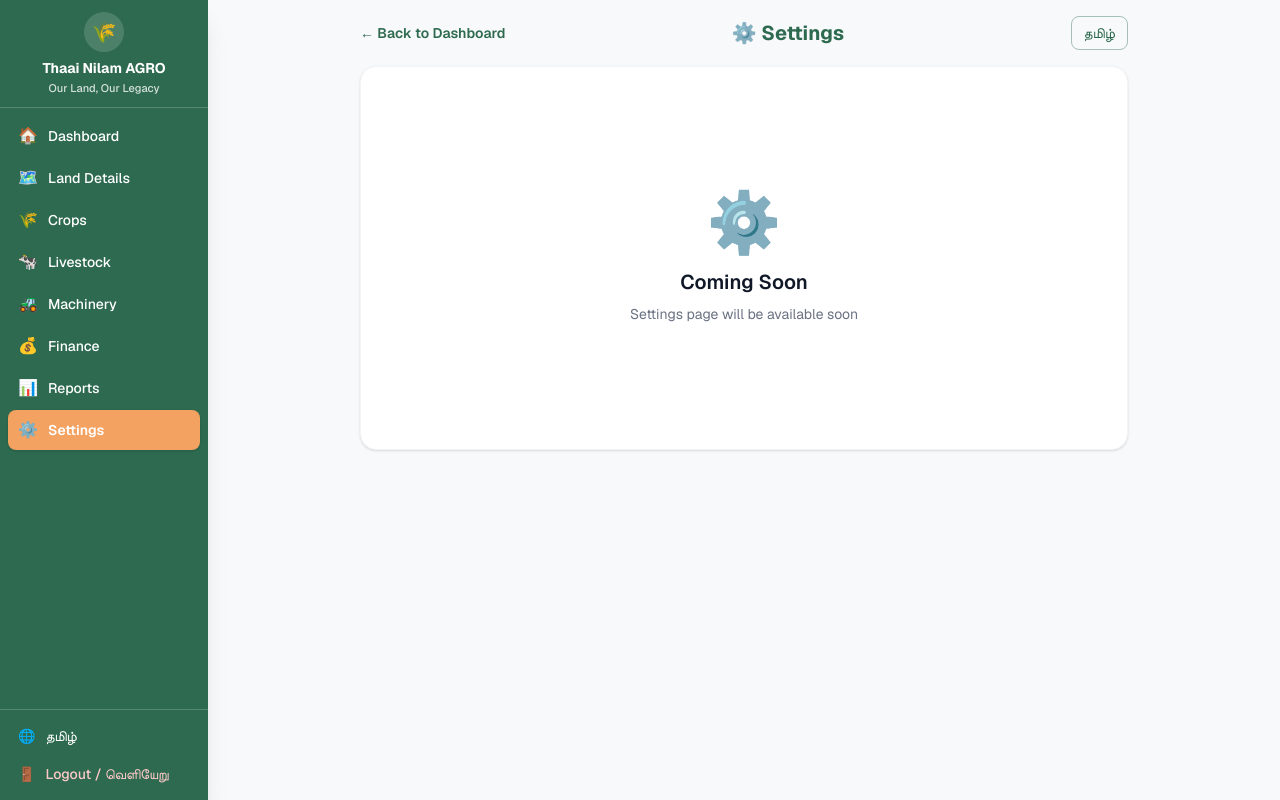
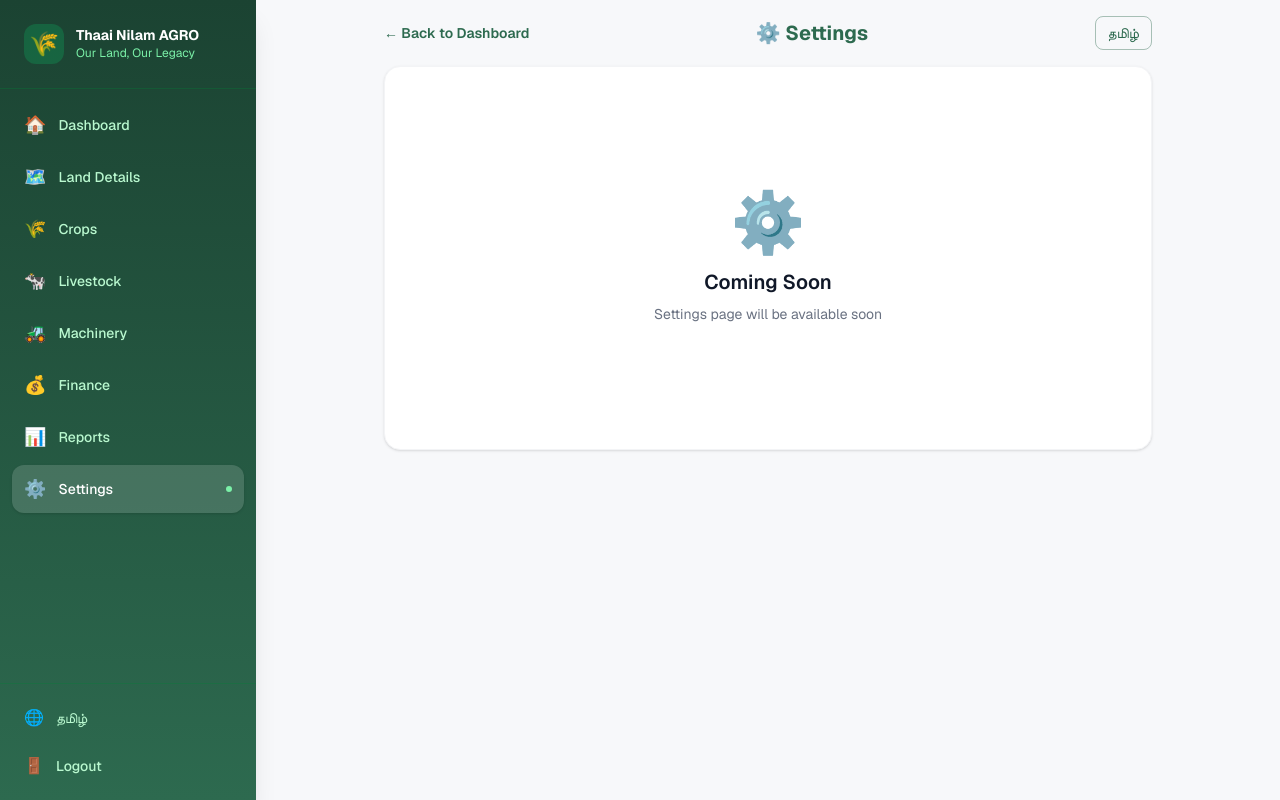
Before and after one commit to yvikykavin-hub/farm-management-system, a Next.js app in the folder app/: page /settings in a window 1280 px wide. Built offline with nearby package versions, Linux system fonts and the light colour scheme; no server answers.

Commit message:
feat: design system foundation - theme tokens, redesigned sidebar, animation/skeleton/toast infrastructure

```diff
--- a/app/app/globals.css
+++ b/app/app/globals.css
@@ -17,10 +17,34 @@
 
   /* Thaai Nilam AGRO design tokens */
   --color-primary: #2d6a4f;
+  --color-primary-light: #52b788;
+  --color-primary-dark: #1b4332;
+  --color-primary-hover: #245a42;
+
   --color-accent: #f4a261;
-  --color-page: #f8f9fa;
-  --color-danger: #e63946;
-  --color-success: #52b788;
+  --color-accent-light: #fdecd5;
+
+  --color-success: #22c55e;
+  --color-success-bg: #f0fdf4;
+  --color-danger: #ef4444;
+  --color-danger-bg: #fef2f2;
+  --color-warning: #f59e0b;
+  --color-warning-bg: #fffbeb;
+  --color-info: #3b82f6;
+  --color-info-bg: #eff6ff;
+
+  --color-page: #f7f8fa;
+  --color-card: #ffffff;
+  --color-border: #e5e7eb;
+  --color-text: #111827;
+  --color-text-secondary: #6b7280;
+  --color-text-muted: #9ca3af;
+
+  --color-sidebar: #1b4332;
+  --color-sidebar-hover: #245a42;
+  --color-sidebar-active: #2d6a4f;
+  --color-sidebar-text: #d1fae5;
+  --color-sidebar-active-text: #ffffff;
 }
 
 @media (prefers-color-scheme: dark) {
--- a/app/app/layout.tsx
+++ b/app/app/layout.tsx
@@ -1,5 +1,6 @@
 import type { Metadata } from "next";
 import { Geist } from "next/font/google";
+import { Toaster } from "react-hot-toast";
 import "./globals.css";
 
 const geist = Geist({ subsets: ["latin"] });
@@ -18,6 +19,27 @@ export default function RootLayout({
     <html lang="ta">
       <body className={`${geist.className} min-h-screen bg-green-50`}>
         {children}
+        <Toaster
+          position="top-right"
+          toastOptions={{
+            duration: 3000,
+            style: {
+              background: "#fff",
+              color: "#111827",
+              borderRadius: "12px",
+              border: "1px solid #E5E7EB",
+              boxShadow: "0 4px 6px -1px rgb(0 0 0 / 0.1)",
+              fontSize: "14px",
+              fontWeight: "500",
+            },
+            success: {
+              iconTheme: { primary: "#2D6A4F", secondary: "#fff" },
+            },
+            error: {
+              iconTheme: { primary: "#EF4444", secondary: "#fff" },
+            },
+          }}
+        />
       </body>
     </html>
   );
--- /dev/null
+++ b/app/components/AnimatedCard.tsx
@@ -0,0 +1,24 @@
+"use client";
+
+import { motion } from "framer-motion";
+
+export default function AnimatedCard({
+  children,
+  delay = 0,
+  className = "",
+}: {
+  children: React.ReactNode;
+  delay?: number;
+  className?: string;
+}) {
+  return (
+    <motion.div
+      initial={{ opacity: 0, y: 16 }}
+      animate={{ opacity: 1, y: 0 }}
+      transition={{ duration: 0.35, delay, ease: [0.25, 0.46, 0.45, 0.94] }}
+      className={className}
+    >
+      {children}
+    </motion.div>
+  );
+}
--- /dev/null
+++ b/app/components/AnimatedNumber.tsx
@@ -0,0 +1,29 @@
+"use client";
+
+import { useEffect, useRef, useState } from "react";
+
+export function AnimatedNumber({ value, prefix = "₹" }: { value: number; prefix?: string }) {
+  const [display, setDisplay] = useState(0);
+  const startTime = useRef<number | undefined>(undefined);
+  const duration = 1000;
+
+  useEffect(() => {
+    startTime.current = undefined;
+    let frame: number;
+    const animate = (timestamp: number) => {
+      if (!startTime.current) startTime.current = timestamp;
+      const progress = Math.min((timestamp - startTime.current) / duration, 1);
+      const eased = 1 - Math.pow(1 - progress, 3);
+      setDisplay(Math.floor(eased * value));
+      if (progress < 1) frame = requestAnimationFrame(animate);
+    };
+    frame = requestAnimationFrame(animate);
+    return () => cancelAnimationFrame(frame);
+  }, [value]);
+
+  return (
+    <span>
+      {prefix}{display.toLocaleString("en-IN")}
+    </span>
+  );
+}
--- /dev/null
+++ b/app/components/PageWrapper.tsx
@@ -0,0 +1,15 @@
+"use client";
+
+import { motion } from "framer-motion";
+
+export default function PageWrapper({ children }: { children: React.ReactNode }) {
+  return (
+    <motion.div
+      initial={{ opacity: 0, y: 12 }}
+      animate={{ opacity: 1, y: 0 }}
+      transition={{ duration: 0.3, ease: [0.25, 0.46, 0.45, 0.94] }}
+    >
+      {children}
+    </motion.div>
+  );
+}
--- a/app/components/Sidebar.tsx
+++ b/app/components/Sidebar.tsx
@@ -7,15 +7,14 @@ import { supabase } from "../lib/supabase";
 
 const navItems = [
   { href: "/", icon: "🏠", label: "Dashboard", labelTa: "முகப்பு" },
-  { href: "/land-details", icon: "🗺️", label: "Land Details", labelTa: "நில விவரம்" },
+  { href: "/land-details", icon: "🗺️", label: "Land Details", labelTa: "நில விவரம்", startsWith: true },
   { href: "/crops", icon: "🌾", label: "Crops", labelTa: "பயிர்கள்" },
-  { href: "/machinery", icon: "🚜", label: "Machinery", labelTa: "இயந்திரங்கள்" },
+  { href: "/livestock", icon: "🐄", label: "Livestock", labelTa: "கால்நடை", startsWith: true },
+  { href: "/machinery", icon: "🚜", label: "Machinery", labelTa: "இயந்திரங்கள்", startsWith: true },
   { href: "/finance", icon: "💰", label: "Finance", labelTa: "நிதி நிலை" },
   { href: "/reports", icon: "📊", label: "Reports", labelTa: "அறிக்கைகள்" },
   { href: "/settings", icon: "⚙️", label: "Settings", labelTa: "அமைப்புகள்" },
 ];
-
-const livestockLink = { href: "/livestock", icon: "🐄", label: "Livestock", labelTa: "கால்நடை" };
 
 type SidebarProps = {
   lang?: "ta" | "en";
@@ -53,99 +52,68 @@ export default function Sidebar({ lang = "en", setLang }: SidebarProps) {
         />
       )}
 
-      <div
-        className={`w-52 h-screen bg-primary text-white flex flex-col shadow-xl shrink-0 fixed sm:static z-50 transition-transform duration-200 ${
+      <aside
+        className={`w-64 h-screen bg-gradient-to-b from-[#1B4332] to-[#2D6A4F] flex flex-col shadow-xl shrink-0 fixed sm:static z-50 transition-transform duration-200 ${
           mobileOpen ? "translate-x-0" : "-translate-x-full sm:translate-x-0"
         }`}
       >
-        {/* Brand */}
-        <div className="p-3 border-b border-white/20 shrink-0">
-          <div className="w-10 h-10 rounded-full bg-white/15 flex items-center justify-center text-xl mb-2 mx-auto">
-            🌾
+        {/* Logo area */}
+        <div className="p-6 border-b border-green-700/30 shrink-0">
+          <div className="flex items-center gap-3">
+            <div className="w-10 h-10 bg-green-400/20 rounded-xl flex items-center justify-center text-2xl shrink-0">
+              🌾
+            </div>
+            <div>
+              <h1 className="text-white font-bold text-sm leading-tight">
+                {lang === "ta" ? "தாய் நிலம் AGRO" : "Thaai Nilam AGRO"}
+              </h1>
+              <p className="text-green-300 text-xs leading-tight mt-0.5">
+                {lang === "ta" ? "நிலமே தாய், விளைவே வாழ்வு" : "Our Land, Our Legacy"}
+              </p>
+            </div>
           </div>
-          <h1 className="text-sm font-bold text-center text-white leading-tight">
-            {lang === "ta" ? "தாய் நிலம் AGRO" : "Thaai Nilam AGRO"}
-          </h1>
-          <p className="text-[11px] text-white/80 text-center mt-1 leading-tight font-medium">
-            {lang === "ta" ? "நிலமே தாய், விளைவே வாழ்வு" : "Our Land, Our Legacy"}
-          </p>
         </div>
 
         {/* Nav */}
-        <nav className="flex-1 p-2 space-y-0.5 overflow-y-auto">
-          {navItems.slice(0, 3).map((item) => {
-            const isActive = item.href === "/land-details" ? pathname.startsWith("/land-details") : pathname === item.href;
+        <nav className="flex-1 p-3 space-y-1 overflow-y-auto">
+          {navItems.map((item) => {
+            const isActive = item.startsWith ? pathname.startsWith(item.href) : pathname === item.href;
             return (
               <Link
                 key={item.href}
                 href={item.href}
                 title={item.label}
                 onClick={() => setMobileOpen(false)}
-                className={`flex items-center gap-2.5 px-2.5 py-2 rounded-lg text-sm font-medium transition-all ${
-                  isActive
-                    ? "bg-accent text-white font-semibold shadow"
-                    : "text-white opacity-100 hover:bg-white/15"
+                className={`flex items-center gap-3 px-3 py-2.5 rounded-xl transition-all duration-200 group ${
+                  isActive ? "bg-white/15 text-white shadow-sm" : "text-green-200 hover:bg-white/10 hover:text-white"
                 }`}
               >
-                <span className="text-base">{item.icon}</span>
-                <span>{lang === "ta" ? item.labelTa : item.label}</span>
-              </Link>
-            );
-          })}
-
-          <Link
-            href={livestockLink.href}
-            title={livestockLink.label}
-            onClick={() => setMobileOpen(false)}
-            className={`flex items-center gap-2.5 px-2.5 py-2 rounded-lg text-sm font-medium transition-all ${
-              pathname.startsWith("/livestock")
-                ? "bg-accent text-white font-semibold shadow"
-                : "text-white opacity-100 hover:bg-white/15"
-            }`}
-          >
-            <span className="text-base">{livestockLink.icon}</span>
-            <span>{lang === "ta" ? livestockLink.labelTa : livestockLink.label}</span>
-          </Link>
-
-          {navItems.slice(3).map((item) => {
-            const isActive = item.href === "/machinery" ? pathname.startsWith("/machinery") : pathname === item.href;
-            return (
-              <Link
-                key={item.href}
-                href={item.href}
-                title={item.label}
-                onClick={() => setMobileOpen(false)}
-                className={`flex items-center gap-2.5 px-2.5 py-2 rounded-lg text-sm font-medium transition-all ${
-                  isActive
-                    ? "bg-accent text-white font-semibold shadow"
-                    : "text-white opacity-100 hover:bg-white/15"
-                }`}
-              >
-                <span className="text-base">{item.icon}</span>
-                <span>{lang === "ta" ? item.labelTa : item.label}</span>
+                <span className="text-lg">{item.icon}</span>
+                <span className="text-sm font-medium">{lang === "ta" ? item.labelTa : item.label}</span>
+                {isActive && <span className="ml-auto w-1.5 h-1.5 rounded-full bg-green-300" />}
               </Link>
             );
           })}
         </nav>
 
-        {/* Bottom */}
-        <div className="p-2 border-t border-white/20 space-y-0.5 shrink-0">
+        {/* Bottom: language + logout */}
+        <div className="p-3 border-t border-green-700/30 space-y-1 shrink-0">
           <button
             onClick={toggleLang}
-            className="flex items-center gap-2.5 px-2.5 py-2 rounded-lg text-sm font-medium text-white hover:bg-white/15 w-full transition-all"
+            className="w-full flex items-center gap-3 px-3 py-2.5 rounded-xl text-green-200 hover:bg-white/10 hover:text-white transition-all duration-200"
           >
             <span>🌐</span>
-            <span>{lang === "ta" ? "English" : "தமிழ்"}</span>
+            <span className="text-sm font-medium">{lang === "ta" ? "English" : "தமிழ்"}</span>
           </button>
           <button
             onClick={logout}
-            className="flex items-center gap-2.5 px-2.5 py-2 rounded-lg text-sm font-medium text-red-200 hover:bg-danger/80 w-full transition-all"
+            className="w-full flex items-center gap-3 px-3 py-2.5 rounded-xl text-green-200 hover:bg-red-500/20 hover:text-red-300 transition-all duration-200"
           >
             <span>🚪</span>
-            <span>Logout / வெளியேறு</span>
+            <span className="text-sm font-medium">{lang === "ta" ? "வெளியேறு" : "Logout"}</span>
           </button>
         </div>
-      </div>
+      </aside>
     </>
   );
 }
--- a/app/package.json
+++ b/app/package.json
@@ -17,6 +17,7 @@
     "next": "16.2.9",
     "react": "19.2.4",
     "react-dom": "19.2.4",
+    "react-hot-toast": "^2.6.0",
     "recharts": "^3.8.1"
   },
   "devDependencies": {
```
Also changed, not shown: app/components/Skeleton.tsx (added, +30 -0 lines), 1 other file (tests, documents, lock files or other folders).
